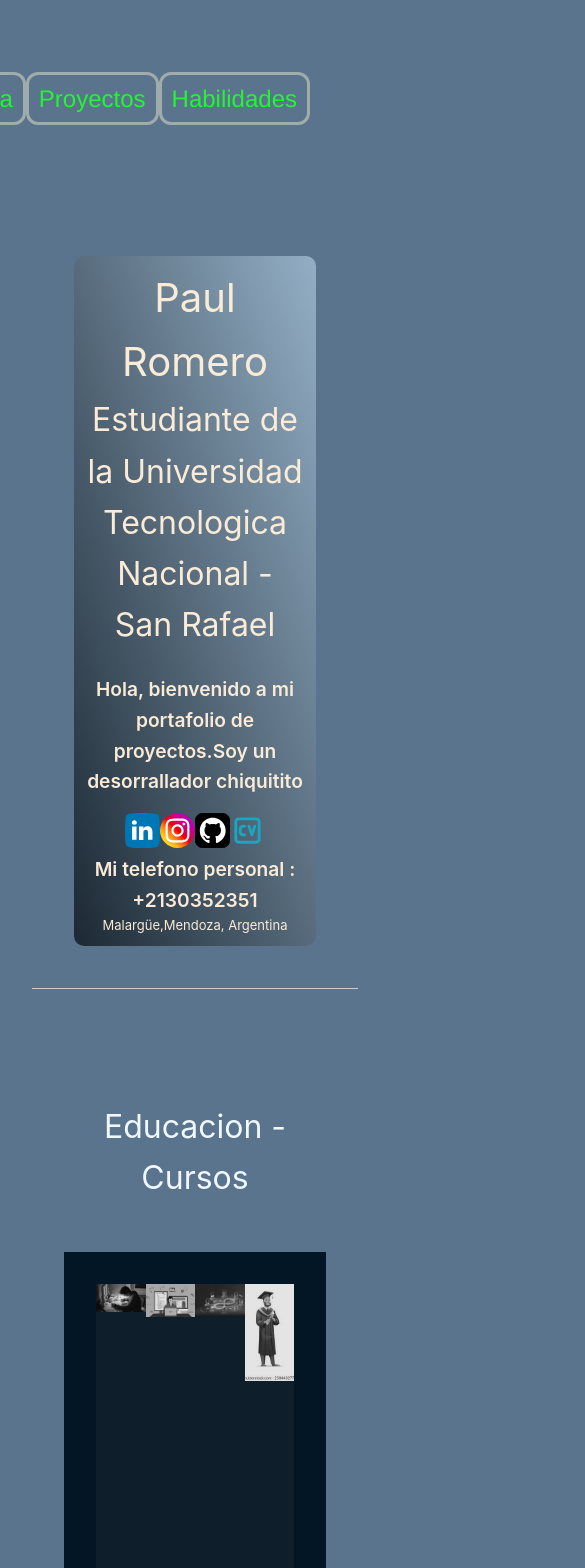
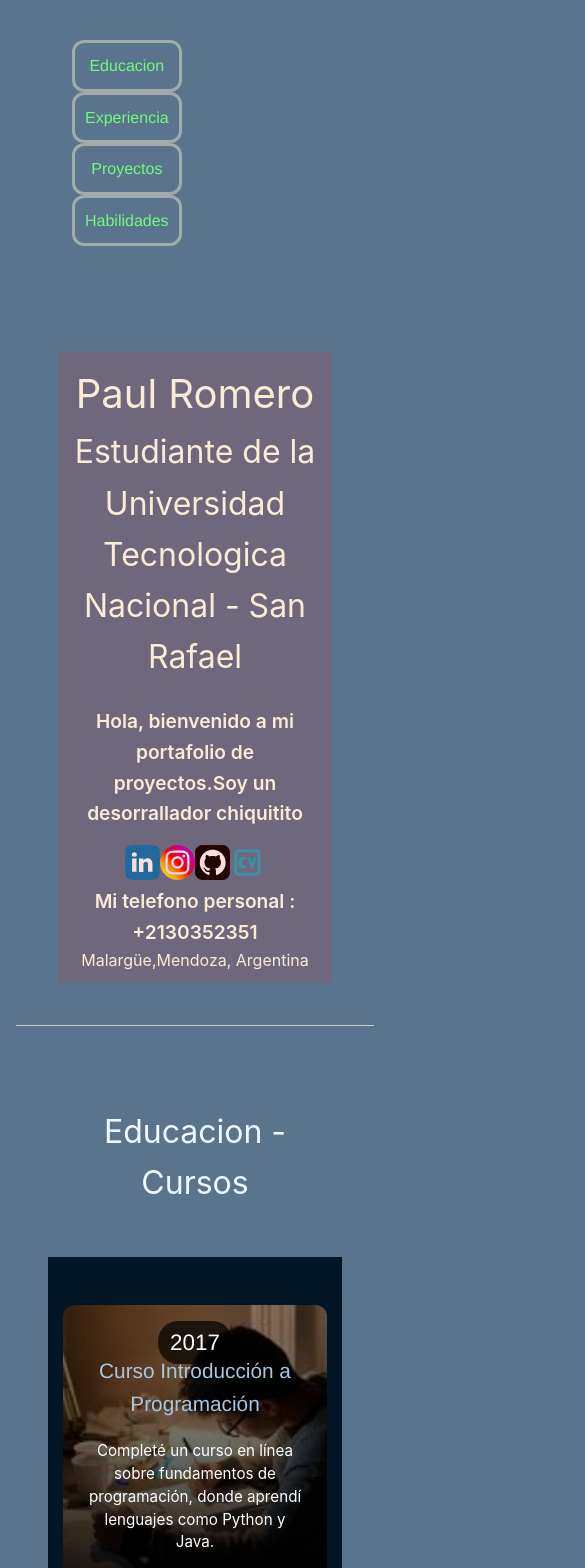
Before and after one commit to tomasandres520/PortfolioATTEMPT, a Vue app: page / in a window 390 px wide. Shown: the top 1568 px of the page, 585 px wide, since content can reach past the window. Built offline with nearby package versions, Linux system fonts and the light colour scheme.

Commit message:
Portfolio-Individual-Final

```diff
--- a/index.html
+++ b/index.html
@@ -2,7 +2,7 @@
 <html lang="">
   <head>
     <meta charset="UTF-8">
-    <link rel="icon" href="/favicon.ico">
+    <link rel="icon" href="/public/utn_icon_03.png">
     <meta name="viewport" content="width=device-width, initial-scale=1.0">
     <title>Vite App</title>
   </head>
--- a/src/assets/main.css
+++ b/src/assets/main.css
@@ -1,33 +1,57 @@
-/*Este estilo lo dejamos*/
+/* Estilos base */
 #app {
-    max-width: 100%; /* Establece el ancho máximo del contenedor en 1280px */
-    margin: 0 auto; /* Centra el contenedor horizontalmente */
-    padding: 2rem; /* Añade un relleno interno de 2rem */
-    font-weight: normal; /* Establece el peso de la fuente como normal */
-    background-color: var(--vt-c-indigo);
+  max-width: 1280px;
+  margin: 0 auto;
+  padding: 2rem;
+  font-weight: normal;
+  background-color: var(--vt-c-indigo);
+  box-sizing: border-box; /* Incluye padding/border en el ancho */
 }
 
 a {
-    text-decoration: none; /* Elimina el subrayado de los enlaces */
-    color: var(--vt-c-white); /* Establece el color del enlace usando una variable CSS */
+  text-decoration: none;
+  color: var(--vt-c-white);
 }
 
+/* Responsivo: tablets y móviles */
+@media (max-width: 768px) {
+  #app {
+    padding: 1rem; /* Menos padding en móviles */
+    font-size: 0.9rem; /* Más legible que "small" */
+  }
 
+  h1 {
+    font-size: 1.8rem; /* Ajusta títulos */
+  }
 
-/*Agregaremos esta media query pensando en el responsivo desde ahora por esta regla:*/
+  h2 {
+    font-size: 1.3rem;
+  }
 
-@media (max-width: 768px) {
-#app {
-    display: flex; /* Aplica un diseño flexible al contenedor */
-    flex-direction: column; /* Organiza los elementos en una columna */
-    font-size: small; /* Reduce el tamaño de la fuente en pantallas pequeñas */
-    }
+  p, h3, h4 {
+    font-size: 1rem;
+  }
+
+  .card {
+    padding: 12px; /* Un poco más compacto */
+    margin: 8px;
+  }
+
+  .container-lista {
+    flex-wrap: wrap; /* Permite que los íconos se ajusten en varias filas si es necesario */
+  }
+
+  .icon-redsocial {
+    width: 30px;
+    height: 30px;
+    margin: 4px;
+  }
 }
 
+/* Opcional: pantallas grandes */
 @media (min-width: 1024px) {
-#app {
-    display: flex; /* Aplica un diseño flexible al contenedor */
-    flex-direction: column; /* Organiza los elementos en una columna */
-    width: 80%; /* Limita el ancho del contenedor al 80% de la pantalla en dispositivos grandes */
-    }
+  #app {
+    width: 90%; /* No necesitas display:flex aquí si no lo usas */
+    padding: 2.5rem;
+  }
 }
--- a/src/components/DatosPersonales.vue
+++ b/src/components/DatosPersonales.vue
@@ -1,13 +1,19 @@
 <script setup>
+//IMPORT DE IMAGENES
+import Linkeding  from "/src/assets/svg/linkedin_icon.svg";
+import Instagram from "/src/assets/svg/instagram_icon.svg";
+import Github from"/src/assets/svg/github_icon.svg";
+import Curriculum from "/src/assets/svg/cv_resume_icon.svg";
+//-----------
 const title = "Paul Romero"
 const description = "Estudiante de la Universidad Tecnologica Nacional - San Rafael"
 const residencia = "Malargüe,Mendoza, Argentina"
 const presentacion = "Hola, bienvenido a mi portafolio de proyectos.Soy un desorrallador chiquitito"
 const redesSociales = [
-    {id:1, name: "Linkeding", src:"/src/assets/svg/linkedin_icon.svg", url: "" },
-    {id:2, name: "Instagram", src:"/src/assets/svg/instagram_icon.svg", url: "" },
-    {id:3, name: "Github", src:"/src/assets/svg/github_icon.svg", url: "https://github.com/PaulRomero24"},
-    {id:4, name: "Curriculum", src:"/src/assets/svg/cv_resume_icon.svg", url:"" },
+    {id:1, name: "Linkeding", src:Linkeding, url: "" },
+    {id:2, name: "Instagram", src:Instagram, url: "" },
+    {id:3, name: "Github", src:Github, url: "https://github.com/PaulRomero24"},
+    {id:4, name: "Curriculum", src:Curriculum, url:"" },
 ]
 const telefono = "+2130352351"
 </script>
@@ -31,38 +37,50 @@ const telefono = "+2130352351"
 
 <style scoped>
 
-h1{
-    font-size: 2.5rem;
-}
-
-p {
-    font-size: 1.2rem;
-    font-weight: 600;
-    margin-bottom: 1rem;
-}
-h3{
-    font-size: 1.2rem;
-    font-weight: 600;
-}
-
-h1,h2,h3,h4,p{
-  color: antiquewhite;
-}
 
 .card {
-    background:linear-gradient(to top right, rgb(28, 41, 52),rgb(147, 174, 197));
+    position: relative;
     border-radius: 10px;
     padding: 10px;
     margin: 10px;
     text-align: center;
-    transition: 10s ease;
+    transition: width 0.5 ease;
+}
+.card::before,.card::after{
+  content: "";
+  position: absolute;
+  top: 0;
+  left: 0;
+  width: 100%;
+  height: 100%;
+}
+.card::after{
+  opacity: 1;
+  transition: opacity 0.5s ease;
+  background: rgba(224, 37, 27, 0.15);
+}
+.card::before{
+  background:linear-gradient(
+  to top right, rgb(28, 41, 52),
+  rgb(147, 174, 197));
+  z-index: 1;
+  opacity: 0;
+  transform: translateY(50%);
+  transition: opacity 0.5s ease, transform 0.5s ease;
 }
 .card:hover{
   background: linear-gradient(rgb(17, 134, 230),rgb(92, 111, 126));
-  transition-timing-function: ease;
-  transition-duration: 3s;
-  /*La transicion no funciona, segun la IA es por los gradientes */
+  opacity: 1;
+  transform: translateY(0);
+  transition: all 0.75s ease 0.5s;
 }
+  .card:hover::before {
+    opacity: 1;
+    transform: translateY(0);
+    transition: opacity 1s ease, transform 1s ease 0.25s;
+  }
+
+
 .container-lista{
     display: flex;
     justify-content: center;
@@ -84,5 +102,24 @@ h1,h2,h3,h4,p{
     background-color: rgb(28, 41, 52);
     box-shadow: 0 0 5px rgba(251, 249, 249, 0.934);
 }
+h1{
+    font-size: 2.5rem;
+}
+
+p {
+    font-size: 1.2rem;
+    font-weight: 600;
+    margin-bottom: 1rem;
+}
+h3{
+    font-size: 1.2rem;
+    font-weight: 600;
+}
+
+h1,h2,h3,h4,p{
+  color: antiquewhite;
+  position: relative;
+  z-index: 1;
+}
 
 </style>
--- a/src/components/Educacion.vue
+++ b/src/components/Educacion.vue
@@ -2,14 +2,20 @@
 
 <!--Plantilla de https://codepen.io/elaleph23/pen/ZNBMJZ , modificada por mi y corregida por IA-->
 <script setup>
+//IMAGENES
+import estudiando from "/src/assets/Imagenes/estudiando.jpg"
+import desarrollador from "/src/assets/Imagenes/desarrollador.jpg"
+import full_desarrollador from "/src/assets/Imagenes/desarrollador_full.jpg"
+import graduado from "/src/assets/Imagenes/graduado.jpg"
 import { ref, computed } from 'vue';
+//--------------
 
 // Datos de imágenes (por año)
 const imagenes = ref([
-  { año: "2017", src: "/src/assets/Imagenes/estudiando.jpg" },
-  { año: "2019", src: "/src/assets/Imagenes/desarrollador.jpg" },
-  { año: "2022", src: "/src/assets/Imagenes/desarrollador_full.jpg" },
-  { año: "2024", src: "/src/assets/Imagenes/graduado.jpg" }
+  { año: "2017", src: estudiando},
+  { año: "2019", src: desarrollador},
+  { año: "2022", src: full_desarrollador},
+  { año: "2024", src: graduado}
 ]);
 
 // Datos de educación
@@ -73,26 +79,33 @@ const imagenPorAño = computed(() => {
 #timeline {
   display: flex;
   background-color: #031625;
-  min-height: 100vh;
   width: 100%;
+  height: 100%;
   overflow-x: hidden;
+}
+
+/* Desktop: timeline horizontal */
+@media (min-width: 769px) {
+  #timeline {
+    min-height: 60vh;
   }
 
   .tl-item {
     position: relative;
     width: 25%;
-  height: 100vh;
-  min-height: 480px;
+    height: 60vh;
+    min-height: 276px;
     color: #fff;
     overflow: hidden;
     transition: width 0.5s ease;
-  background-size:contain;
+    background-size: contain;
     background-repeat: no-repeat;
     background-position: top center;
     filter: grayscale(100%);
+  }
 
-  &:before,
-  &:after {
+  .tl-item::before,
+  .tl-item::after {
     content: "";
     position: absolute;
     top: 0;
@@ -101,13 +114,13 @@ const imagenPorAño = computed(() => {
     height: 100%;
   }
 
-  &:after {
-    background: rgba(224, 37, 27, 0.15); /* transparentize equivalente */
+  .tl-item::after {
+    background: rgba(224, 37, 27, 0.15);
     opacity: 1;
     transition: opacity 0.5s ease;
   }
 
-  &:before {
+  .tl-item::before {
     background: linear-gradient(
       to bottom,
       rgba(0, 0, 0, 0) 0%,
@@ -119,53 +132,39 @@ const imagenPorAño = computed(() => {
     transition: opacity 0.5s ease, transform 0.5s ease;
   }
 
-  &:hover {
+  .tl-item:hover {
     width: 30% !important;
+  }
 
-    &:after {
+  .tl-item:hover::after {
     opacity: 0;
   }
 
-    &:before {
+  .tl-item:hover::before {
     opacity: 1;
     transform: translateY(0);
     transition: opacity 1s ease, transform 1s ease 0.25s;
   }
 
-    .tl-content {
+  .tl-item:hover .tl-content {
     opacity: 1;
     transform: translateY(0);
     transition: all 0.75s ease 0.5s;
   }
 
+  .tl-item:hover {
     filter: grayscale(0%);
-  }
   }
 
   .tl-content {
     position: relative;
     z-index: 2;
     text-align: center;
-  margin: 0 1.618em;
+    margin: 0 1em;
     top: 55%;
     opacity: 0;
     transform: translateY(25px);
     transition: opacity 0.5s ease, transform 0.5s ease;
-
-  h1 {
-    font-family: "Pathway Gothic One", Helvetica Neue, Helvetica, Arial, sans-serif;
-    text-transform: uppercase;
-    color: #1779cf;
-    font-size: 1.44rem;
-    font-weight: normal;
-    margin: 0 0 0.5em;
-  }
-
-  p {
-    color: #fff;
-    font-size: 1rem;
-    line-height: 1.5;
-  }
   }
 
   .tl-year {
@@ -177,13 +176,88 @@ const imagenPorAño = computed(() => {
     border-top: 1px solid #fff;
     border-bottom: 1px solid #fff;
     padding: 0 10px;
+  }
+}
 
-  p {
-    font-family: "Pathway Gothic One", Helvetica Neue, Helvetica, Arial, sans-serif;
-    font-size: 1.728rem;
-    line-height: 1;
+/* Mobile: timeline vertical */
+@media (max-width: 768px) {
+  #timeline {
+    flex-direction: column;
+    align-items: center;
+    padding: 1rem 0;
+  }
+
+  .tl-item {
+    position: relative;
+    width: 90%;
+    max-width: 600px;
+    height: auto;
+    min-height: 300px;
+    margin: 2rem 0;
+    color: #fff;
+    overflow: hidden;
+    border-radius: 12px;
+    background-size: cover;
+    background-position: center;
+    filter: grayscale(0%); /* Siempre en color en móvil */
+  }
+
+  .tl-item::before {
+    content: "";
+    position: absolute;
+    top: 0;
+    left: 0;
+    width: 100%;
+    height: 100%;
+    background: linear-gradient(
+      to bottom,
+      rgba(0, 0, 0, 0.3) 0%,
+      rgba(0, 0, 0, 0.9) 100%
+    );
+    z-index: 1;
+  }
+
+  .tl-year {
+    position: absolute;
+    top: 16px;
+    left: 50%;
+    transform: translateX(-50%);
+    z-index: 2;
+    background: rgba(0, 0, 0, 0.7);
+    padding: 4px 12px;
+    border-radius: 20px;
+  }
+
+  .tl-year p {
+    font-family: "Pathway Gothic One", Helvetica, Arial, sans-serif;
+    font-size: 1.4rem;
+    color: #fff;
     margin: 0;
+  }
+
+  .tl-content {
+    position: relative;
+    z-index: 2;
+    text-align: center;
+    padding: 1.5rem;
+    top: 0;
+    opacity: 1;
+    transform: none;
+    margin-top: 5px;
+  }
+
+  .tl-content h1 {
+    font-family: "Pathway Gothic One", Helvetica, Arial, sans-serif;
+    color: #a8c6e0;
+    font-size: 1.3rem;
+    margin: 0.5rem 0;
+    padding: 12px;
+  }
+
+  .tl-content p {
     color: #fff;
+    font-size: 0.95rem;
+    line-height: 1.5;
   }
 }
 </style>
--- a/src/components/InteresComp.vue
+++ b/src/components/InteresComp.vue
@@ -57,6 +57,7 @@ const intereses = ref([
   margin: 0;
   font-size: 1.4rem;
   text-shadow: 2px 2px 4px rgba(0, 0, 0, 0.6);
+  text-rendering: optimizeLegibility;
 }
 
 .item {
--- a/src/components/Navbar.vue
+++ b/src/components/Navbar.vue
@@ -22,10 +22,10 @@ const navegacion= ref([
 
 <style scoped>
 .navbar{
+flex-wrap: wrap;
 background-color: var(--vt-c-indigo);
-columns: #fff;
 padding: 1.5rem 1.5rem;
-align-items: center;
+justify-content: space-between;
 font-size: 1.5rem;
 font-family:'Franklin Gothic Medium', 'Arial Narrow', Arial, sans-serif;
 }
@@ -43,7 +43,7 @@ list-style: none;
 padding: 1.5rem;
 }
 a {
-  color: #22f533;
+  color: rgb(111, 250, 123);
 border: 3px solid;
 border-color: hsl(165, 7%, 65%);
 border-radius: 12px;
@@ -60,11 +60,47 @@ background-color: hsla(160, 95%, 78%, 0.747);
 color: black;
 }
 
-@media (max-width: 768px){
-.navbar-menu{
+@media (max-width: 768px) {
+  .navbar {
+    padding: 1rem;
+    flex-direction: column;
+    align-items: flex-start;
+  }
+
+  .navbar-menu {
     display: flex;
-    justify-content: flex-end;
+    flex-direction: column;
     width: 100%;
-}
+    padding: 0.5rem 0 0;
+    align-items: flex-start;
+  }
+
+  .nav-list {
+    display: flex;
+    flex-direction: column;
+    padding: 0;
+    margin: 0;
+    width: 100%;
+  }
+
+  .nav-list li {
+    width: 100%;
+    margin-bottom: 0.6rem;
+  }
+
+  .navbar-item {
+    font-size: 1.1rem; /* Ajustado para móvil */
+    width: 100%;
+    max-width: none;
+    margin-right: 0; /* Elimina el margen de desktop */
+  }
+
+  a {
+    width: 100%;
+    padding: 10px;
+    font-size: 1rem;
+    box-sizing: border-box;
+    text-align: center;
+  }
 }
 </style>
--- a/src/components/PreyectosComp.vue
+++ b/src/components/PreyectosComp.vue
@@ -1,22 +1,27 @@
 <script setup>
+//IMAGENES
+import Individual from "/src/assets/Proyectos/Profile.jpeg"
+import Grupal from "/src/assets/Proyectos/Portfolio-web.jpeg"
+import Integrador from "/src/assets/Proyectos/Proyecto-Integrador.jpg"
+
 import { ref } from 'vue';
 
 const proyectos =ref([
   {item:1,
-    src:"/src/assets/Proyectos/Profile.jpeg",
+    src:Individual,
     titulo:"Portfolio Individual",
     parrafo:"Portafolio individual Basico",
     links:"https://portfolio-individual.netlify.app",
     nombre:"Portfolio Individual"},
   {item:2,
-    src:"/src/assets/Proyectos/Portfolio-web.jpeg",
+    src:Grupal,
     titulo:"Portfolio Grupal",
     parrafo:"Portfolio Grupal Basico",
     links:"https://portfolio-grupal.netlify.app",
     nombre:"Portfolio Grupal"
   },
   {item:3,
-    src:"/src/assets/Proyectos/Proyecto-Integrador.jpg",
+    src:Integrador,
     titulo:"Proyecto Integrador en Pseint",
     parrafo:"Proyecto Integrador escrito en lenguaje de PSEINT",
     links:"https://drive.google.com/file/d/1Kb3sXs1RuYLlRvIxbT8xeqO0D_MLss6m/view?usp=sharing",
```
Also changed, not shown: src/App.vue (+13 -0 lines), src/components/ExperienciaComp.vue (+13 -5 lines), src/components/HabilidadesComp.vue (+93 -46 lines), public/utn_icon_03.png (added), 1 other file (tests, documents, lock files or other folders). Lines whose indentation alone changed are shown as unchanged.
